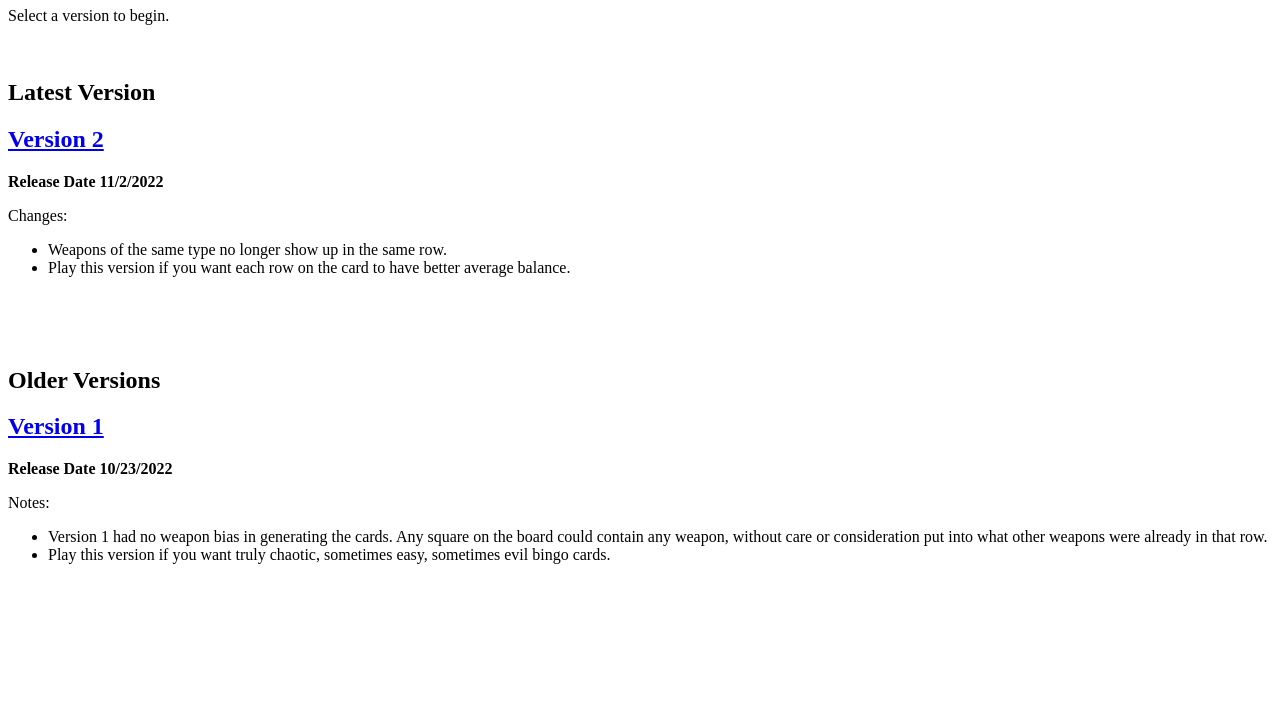
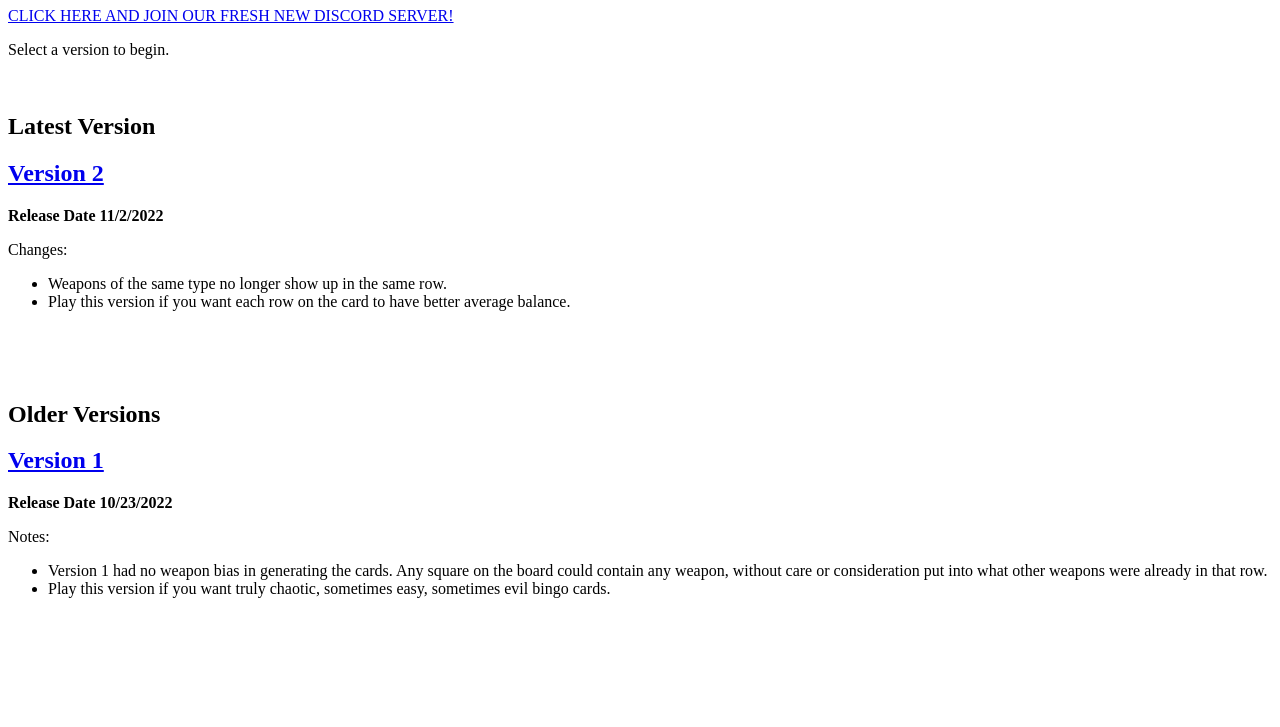
Before and after one commit to Go1den/go1den.github.io, a plain HTML site: page s3-bingo/index.html in a window 1280 px wide. Shown: the part 73-800 px from the top of the page. Drawn offline with Linux system fonts and the light colour scheme.

Commit message:
Join my discord

```diff
--- a/s3-bingo/index.html
+++ b/s3-bingo/index.html
@@ -8,6 +8,7 @@
 <body>
     <div>
     <h1>Splatoon 3 Weapons Bingo</h1>
+    <p><a href="https://discord.gg/MBcX65DY8d">CLICK HERE AND JOIN OUR FRESH NEW DISCORD SERVER!</a></p>
     <p>Select a version to begin.</p>
     <br>
     <h2>Latest Version</h2>
```
